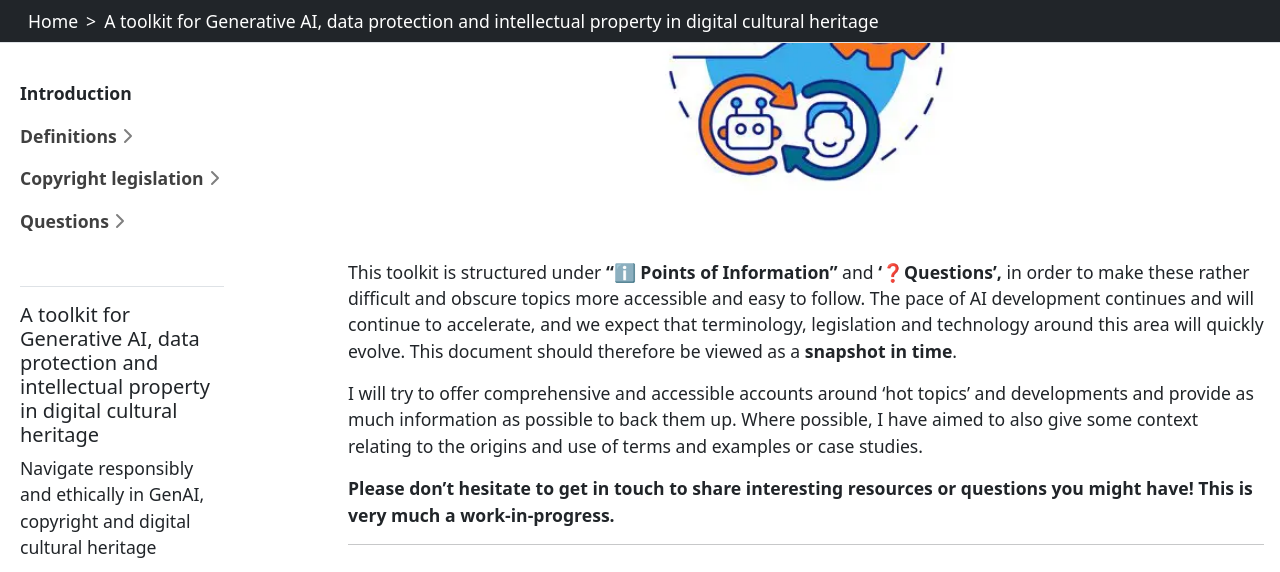
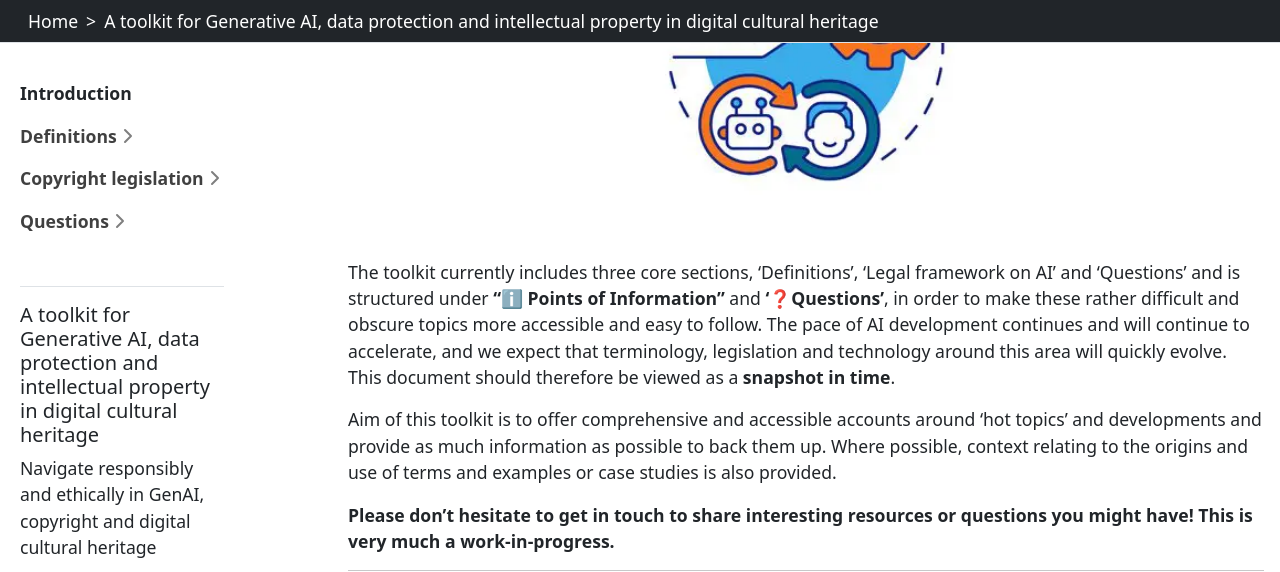
Before and after one commit to SAS-DHRH/genai-cch-toolkit, a Jekyll site: the page built from index.md, in a window 1280 px wide and 900 px high, scrolled down 597 px, cut to the strip 0-572 px from the top of the window. Built offline with Jekyll 4.4.1, drawn with Linux system fonts in a browser that asks for light colours.

Commit message:
Update index.md

```diff
--- a/index.md
+++ b/index.md
@@ -7,9 +7,9 @@ This is a toolkit for Generative AI, data protection and intellectual property i
 
 {% include figure.html img="AI-toolkit.jpg" alt="toolkit image"  width="75%" %}
 
-This toolkit is structured under **“ℹ️ Points of Information”** and **‘❓Questions’,** in order to make these rather difficult and obscure topics more accessible and easy to follow. The pace of AI development continues and will continue to accelerate, and we expect that terminology, legislation and technology around this area will quickly evolve. This document should therefore be viewed as a **snapshot in time**.
+The toolkit currently includes three core sections, 'Definitions', 'Legal framework on AI' and 'Questions' and is structured under **“ℹ️ Points of Information”** and **‘❓Questions’**, in order to make these rather difficult and obscure topics more accessible and easy to follow. The pace of AI development continues and will continue to accelerate, and we expect that terminology, legislation and technology around this area will quickly evolve. This document should therefore be viewed as a **snapshot in time**.
 
-I will try to offer comprehensive and accessible accounts around ‘hot topics’ and developments and provide as much information as possible to back them up. Where possible, I have aimed to also give some context relating to the origins and use of terms and examples or case studies.
+Aim of this toolkit is to offer comprehensive and accessible accounts around ‘hot topics’ and developments and provide as much information as possible to back them up. Where possible, context relating to the origins and use of terms and examples or case studies is also provided.
 
 **Please don’t hesitate to get in touch to share interesting resources or questions you might have! This is very much a work-in-progress.**
 
```
